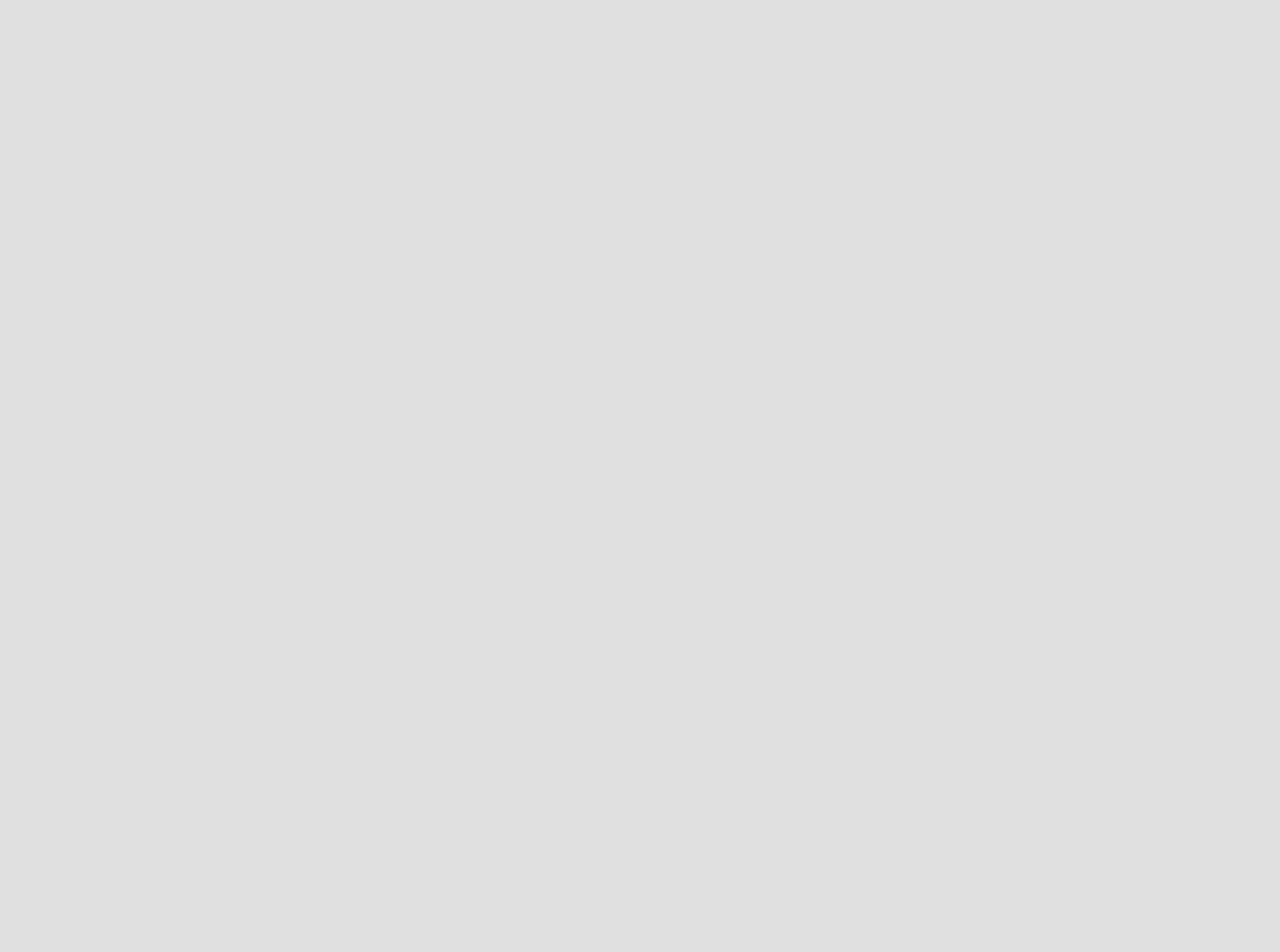
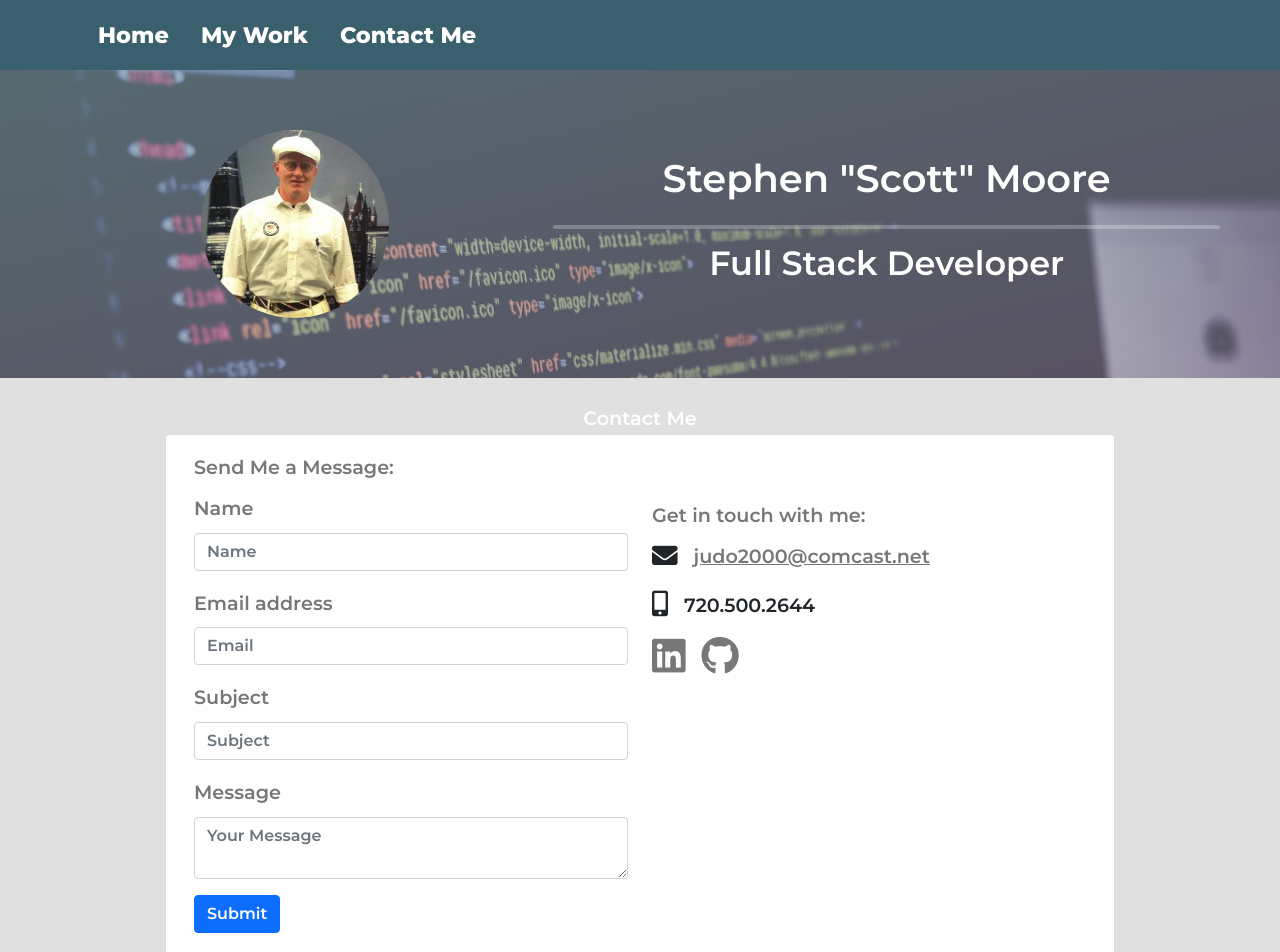
Before and after one commit to judo2000/react_portfolio, a React (Create React App) app: page /contact in a window 1280 px wide. Before the commit this address had no page. Shown: the top 952 px of the page. Before the commit the page ends 800 px from the top, so only its background shows below. Built offline with nearby package versions, Linux system fonts and the light colour scheme.

Commit message:
Add contact me component

```diff
--- a/src/App.js
+++ b/src/App.js
@@ -2,6 +2,7 @@ import { Routes, Route } from "react-router-dom";
 import Navigation from "./routes/navigation/navigation.component";
 import Home from "./routes/home/home.component";
 import MyWork from "./routes/myWork/myWork.component";
+import Contact from "./routes/contact/contact.component";
 
 const App = () => {
   return (
@@ -10,6 +11,7 @@ const App = () => {
         <Route path="/" element={<Navigation />}>
           <Route index element={<Home />} />
           <Route path="work" element={<MyWork />} />
+          <Route path="contact" element={<Contact />} />
         </Route>
       </Routes>
     </div>
--- /dev/null
+++ b/src/routes/contact/contact.component.js
@@ -0,0 +1,110 @@
+const Contact = () => {
+  return (
+    <section className="contact_me sect_mt4">
+      <div className="container">
+        <div className="row">
+          <div className="col-sm-12 text-center">
+            <span className="title text-white">Contact Me</span>
+          </div>
+        </div>
+        <div className="row justify-content-center">
+          <div className="card col-10 mb-4 pb-4">
+            <div className="card-body">
+              <div className="row">
+                <div className="col-sm-12 col-md-6">
+                  <div className="title_small pb-2">Send Me a Message:</div>
+                  <form
+                    action="mailto:someone@example.com"
+                    method="post"
+                    enctype="text/plain"
+                  >
+                    <div className="mb-3">
+                      <label for="name" className="form-label">
+                        Name
+                      </label>
+                      <input
+                        type="text"
+                        className="form-control"
+                        id="name"
+                        name="name"
+                        placeholder="Name"
+                      />
+                    </div>
+                    <div className="mb-3">
+                      <label for="email" className="form-label">
+                        Email address
+                      </label>
+                      <input
+                        type="email"
+                        className="form-control"
+                        id="email"
+                        name="email"
+                        placeholder="Email"
+                        aria-describedby="emailHelp"
+                      />
+                    </div>
+                    <div className="mb-3">
+                      <label for="subject" className="form-label">
+                        Subject
+                      </label>
+                      <input
+                        type="text"
+                        className="form-control"
+                        name="subject"
+                        id="subject"
+                        placeholder="Subject"
+                      />
+                    </div>
+                    <div className="mb-3">
+                      <label for="message" className="form-label">
+                        Message
+                      </label>
+                      <textarea
+                        id="message"
+                        className="form-control"
+                        name="message"
+                        placeholder="Your Message"
+                      ></textarea>
+                    </div>
+                    <button type="send" className="btn btn-primary">
+                      Submit
+                    </button>
+                  </form>
+                </div>
+                <div className="col-sm-12 col-md-6 pt-sm-5">
+                  <div className="title_small pb-2">Get in touch with me:</div>
+                  <p className="text-dark">
+                    <i className="fas fa-envelope fa-lg pe-3"></i>
+                    <a href="mailto:judo2000@comcast.net">
+                      judo2000@comcast.net
+                    </a>
+                  </p>
+                  <p className="text-dark">
+                    <i className="fas fa-mobile-alt fa-lg pe-3"></i>
+                    720.500.2644
+                  </p>
+
+                  <p className="text-dark">
+                    <a
+                      href="https://www.linkedin.com/in/stephen-moore-mcis-b94bab18/"
+                      target="_blank"
+                      className="pe-3"
+                    >
+                      <i className="fab fa-linkedin fa-2x"></i>
+                    </a>
+                    <a href="https://github.com/judo2000" target="_blank">
+                      <i className="fab fa-github fa-2x"></i>
+                    </a>
+                  </p>
+                  <p className="text-dark"></p>
+                </div>
+              </div>
+            </div>
+          </div>
+        </div>
+      </div>
+    </section>
+  );
+};
+
+export default Contact;
--- /dev/null
+++ b/src/routes/contact/contact.styles.css
@@ -0,0 +1,13 @@
+.contact_me {
+  padding-top: 2rem;
+  margin-bottom: 1rem;
+}
+
+.contact_me {
+  background-color: #7b6d8d;
+  color: #fff;
+}
+
+.outer-col {
+  padding: 0;
+}
--- a/src/routes/navigation/navigation.component.js
+++ b/src/routes/navigation/navigation.component.js
@@ -28,7 +28,7 @@ const Navigation = () => {
           >
             <Nav.Link href="/">Home</Nav.Link>
             <Nav.Link href="/work">My Work</Nav.Link>
-            <Nav.Link href="#pricing">Pricing</Nav.Link>
+            <Nav.Link href="/contact">Contact Me</Nav.Link>
           </Nav>
         </Container>
       </Nav>
```
